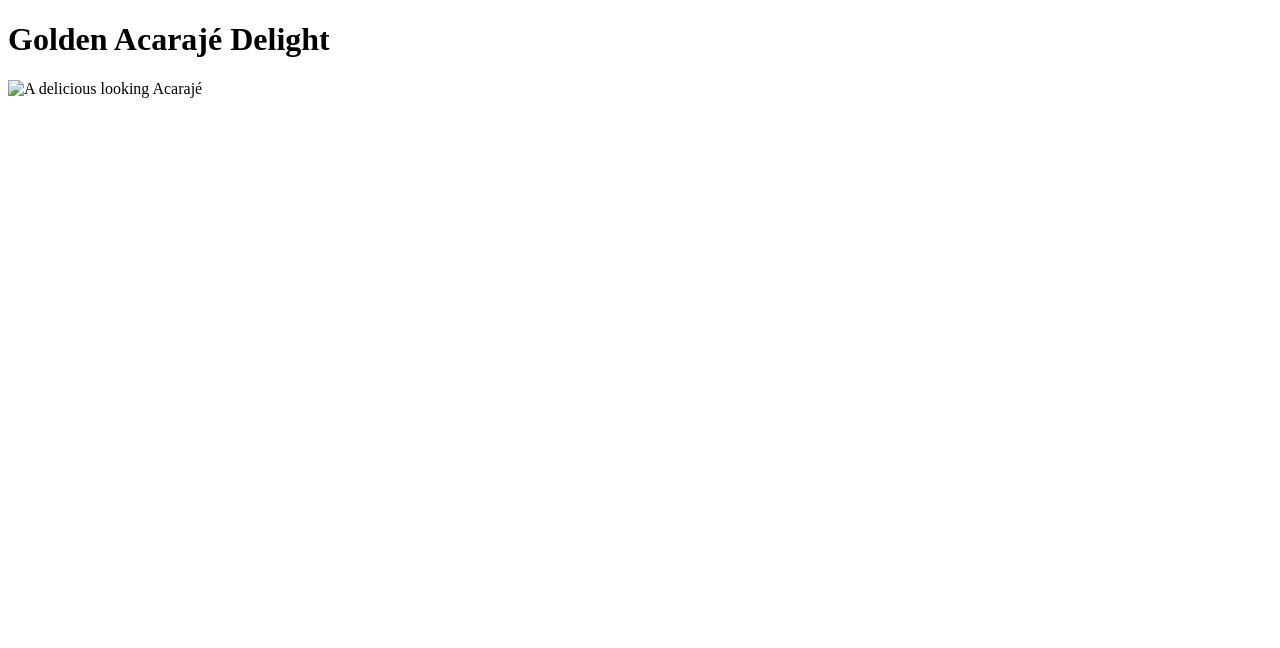
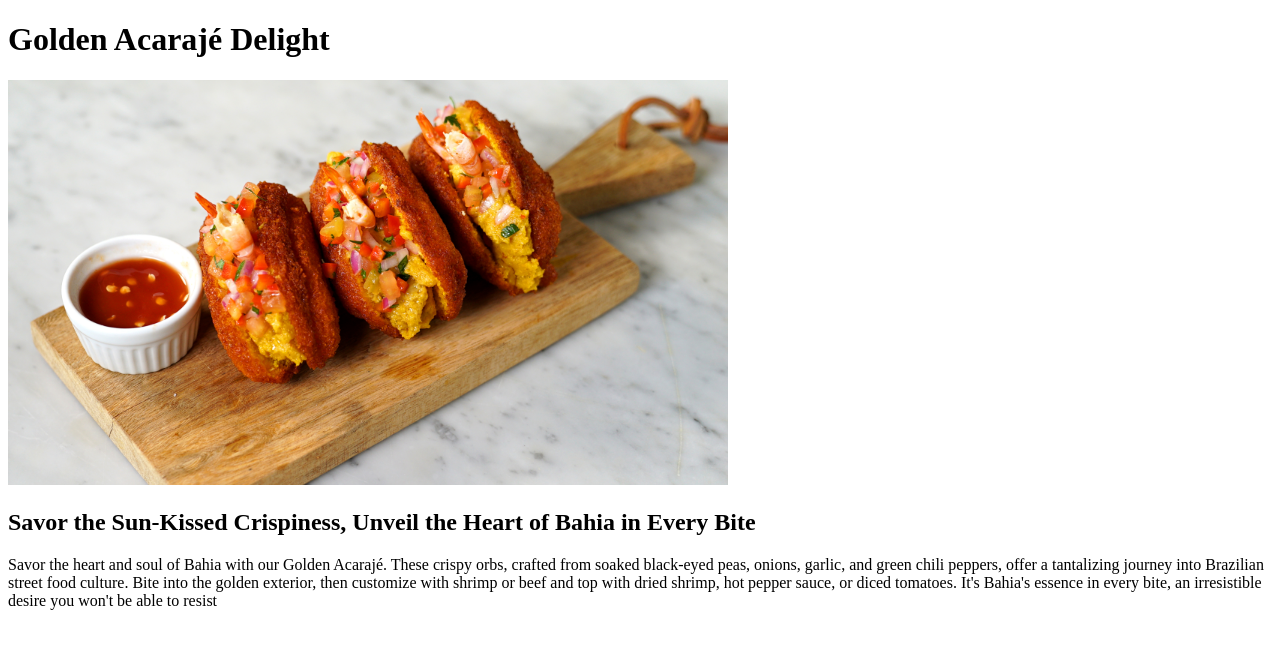
Before and after one commit to Luis-H-A-Souza/odin-recipes, a plain HTML site: page recipes/acaraje.html in a window 1280 px wide. Drawn offline with Linux system fonts and the light colour scheme.

Commit message:
Feat: update Acaraje's webpage and index recipe names
Add title, image and description to Acaraje's webpage, must update index recipe names so it looks more appealing

```diff
--- a/recipes/acaraje.html
+++ b/recipes/acaraje.html
@@ -1,12 +1,29 @@
 <!DOCTYPE html>
 <html lang="en">
-<head>
-    <meta charset="UTF-8">
-    <meta name="viewport" content="width=device-width, initial-scale=1.0">
+  <head>
+    <meta charset="UTF-8" />
+    <meta name="viewport" content="width=device-width, initial-scale=1.0" />
     <title>Golden Acarajé Delight</title>
-</head>
-<body>
+  </head>
+  <body>
     <h1>Golden Acarajé Delight</h1>
-    <img src="../img/acaraje_l_thumb.jpg" alt="A delicious looking Acarajé">
-</body>
+    <img
+      src="../img/acaraje_l_thumb.jpg"
+      alt="A delicious looking Acarajé"
+      width="720"
+      height="405"
+    />
+
+    <h2>
+      Savor the Sun-Kissed Crispiness, Unveil the Heart of Bahia in Every Bite
+    </h2>
+    <p>
+      Savor the heart and soul of Bahia with our Golden Acarajé. These crispy
+      orbs, crafted from soaked black-eyed peas, onions, garlic, and green chili
+      peppers, offer a tantalizing journey into Brazilian street food culture.
+      Bite into the golden exterior, then customize with shrimp or beef and top
+      with dried shrimp, hot pepper sauce, or diced tomatoes. It's Bahia's
+      essence in every bite, an irresistible desire you won't be able to resist
+    </p>
+  </body>
 </html>
```
Also changed, not shown: index.html (+5 -3 lines), img/acaraje_l_thumb.jpg (added), img/shrimp-risotto-22-scaled.jpg (added).
